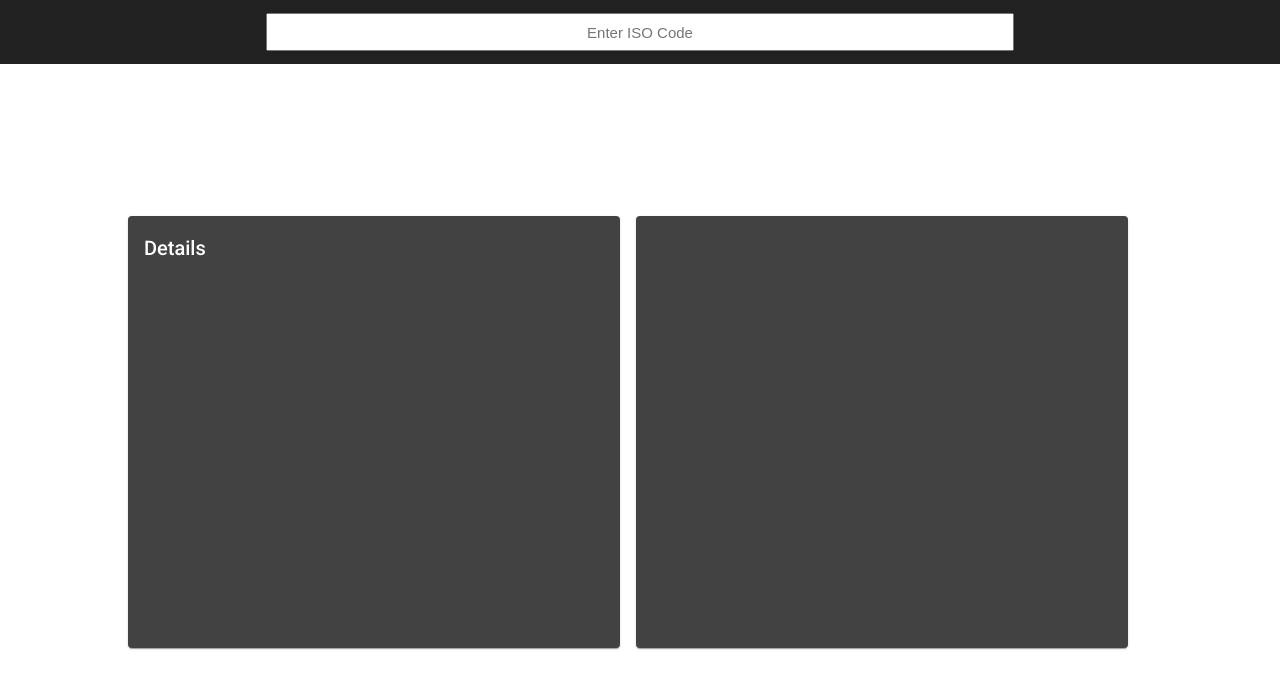
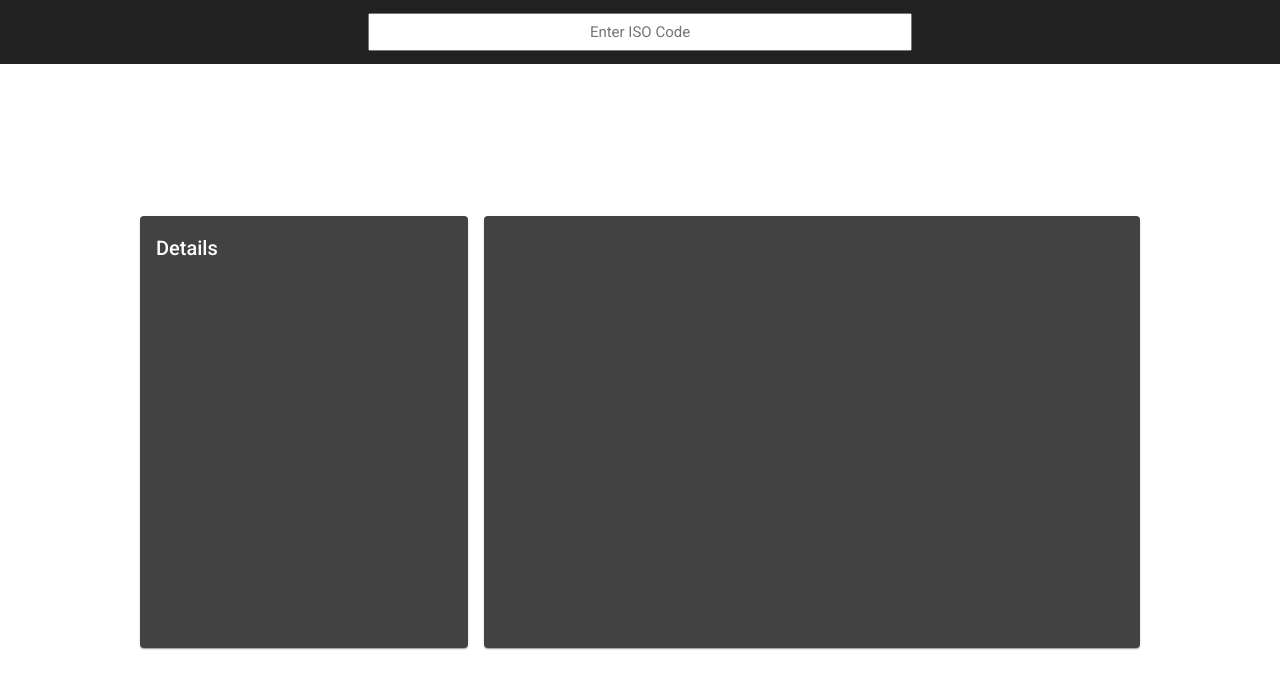
Before and after one commit to KlapTrap/iso, an Angular app: page / in a window 1280 px wide. Shown: the top 688 px of the page. Built offline with nearby package versions, Linux system fonts and the light colour scheme.

Commit message:
More minor style changes

```diff
--- a/src/app/pages/search-page/search-page.component.html
+++ b/src/app/pages/search-page/search-page.component.html
@@ -2,16 +2,18 @@
   <mat-toolbar>
     <div class="search-page__header">
       <input
-	class="search-page__header-search"
-	maxlength="3"
-	placeholder="Enter ISO Code"
+        class="search-page__header-search"
+        maxlength="3"
+        placeholder="Enter ISO Code"
       />
     </div>
   </mat-toolbar>
   <div class="search-page">
     <div class="search-page__content">
       <mat-card class="search-page__section">
-	<h2>Details</h2>
+        <mat-card-title>
+          <h2>Details</h2>
+        </mat-card-title>
       </mat-card>
       <mat-card class="search-page__section"></mat-card>
     </div>
--- a/src/app/pages/search-page/search-page.component.scss
+++ b/src/app/pages/search-page/search-page.component.scss
@@ -7,7 +7,7 @@
   &__content {
     max-height: 50%;
     display: grid;
-    grid-template-columns: repeat(auto-fit, minmax(320px, 1fr));
+    grid-template-columns: 1fr 2fr;
     grid-gap: 1rem;
   }
   &__section {
@@ -22,8 +22,8 @@
     text-align: center;
     height: 30px;
     width: 100%;
-    margin: 0 20%;
-    padding: 2px 10px;
+    max-width: 500px;
+    padding: 2px 20px;
     font-size: 15px;
   }
 }
--- a/src/app/shared/components/page-wrapper/page-wrapper.component.html
+++ b/src/app/shared/components/page-wrapper/page-wrapper.component.html
@@ -3,6 +3,8 @@
     <ng-content select="mat-toolbar"></ng-content>
   </div>
   <div class="page-wrapper__content">
-    <ng-content></ng-content>
+    <div class="page-wrapper__inner">
+      <ng-content></ng-content>
+    </div>
   </div>
 </div>
--- a/src/app/shared/components/page-wrapper/page-wrapper.component.scss
+++ b/src/app/shared/components/page-wrapper/page-wrapper.component.scss
@@ -4,8 +4,14 @@
   height: 100%;
   &__content {
     flex: 1;
-    padding: 20px 10%;
+    display: flex;
+    justify-content: center;
     overflow: auto;
+  }
+  &__inner {
+    max-width: 1000px;
+    padding: 20px;
+    flex: 1;
   }
   &__header {
     flex: none;
--- a/src/styles.scss
+++ b/src/styles.scss
@@ -9,3 +9,7 @@ body {
   margin: 0;
   font-family: Roboto, "Helvetica Neue", sans-serif;
 }
+
+* {
+  font-family: Roboto, "Helvetica Neue", sans-serif;
+}
```
